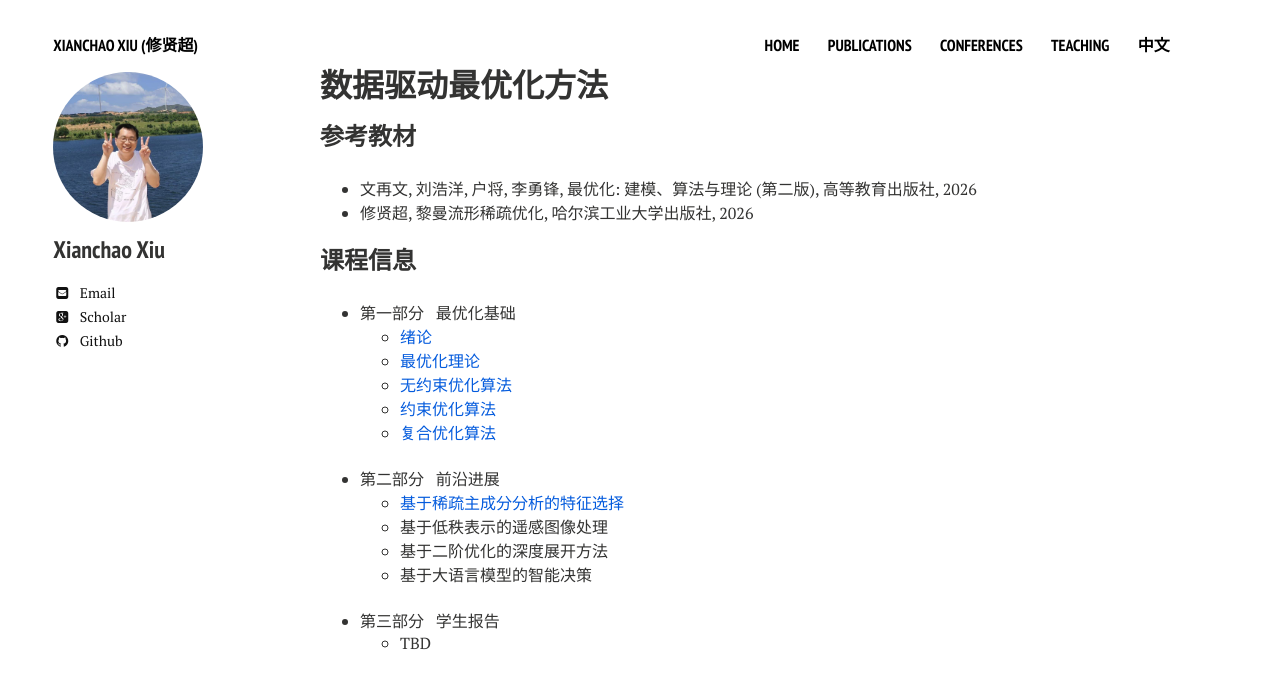
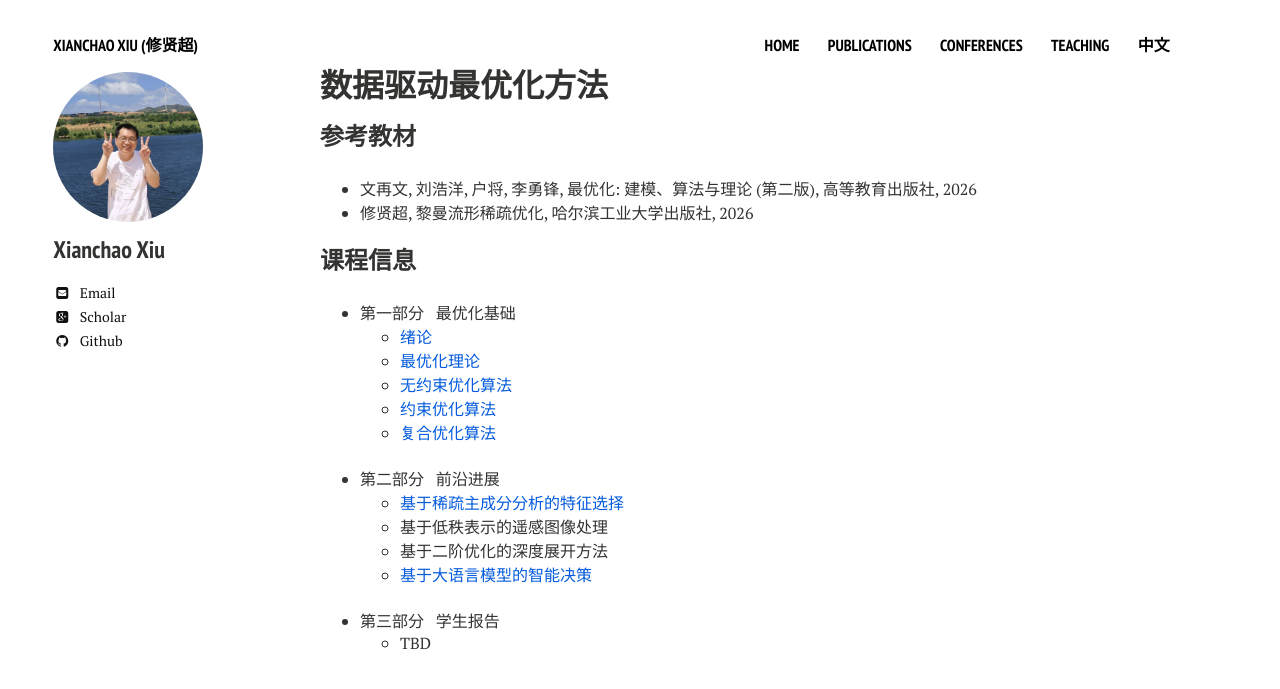
Before and after one commit to xianchaoxiu/xianchaoxiu.github.io, a Jekyll site: the page built from teaching/OPT/2026/index.md, in a window 1280 px wide. Shown: the top 689 px of the page. Built offline with Jekyll 4.4.1, drawn with Linux system fonts in a browser that asks for light colours; nearby versions of some CDN libraries.

Commit message:
Update index.md

```diff
--- a/teaching/OPT/2026/index.md
+++ b/teaching/OPT/2026/index.md
@@ -30,7 +30,7 @@ share: false
   - <a href="https://github.com/xianchaoxiu/xianchaoxiu.github.io/blob/main/conferences/2025-POLYU.pdf" class="textlink" target="_blank"> 基于稀疏主成分分析的特征选择 <br>
   - 基于低秩表示的遥感图像处理 <br>
   - 基于二阶优化的深度展开方法 <br>
-  - 基于大语言模型的智能决策 <br> <br>
+  - <a href="https://github.com/xianchaoxiu/xianchaoxiu.github.io/blob/main/conferences/2026-PKU.pdf" class="textlink" target="_blank">基于大语言模型的智能决策 <br> <br>
 
 
 - 第三部分 &nbsp;  学生报告 <br>
```
